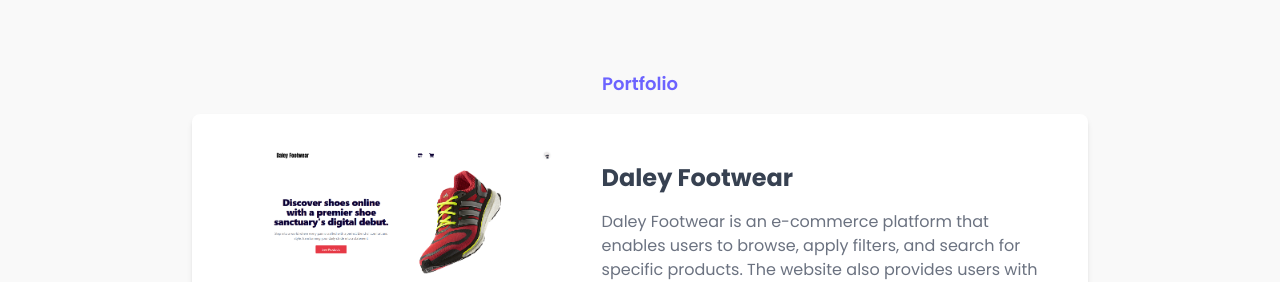
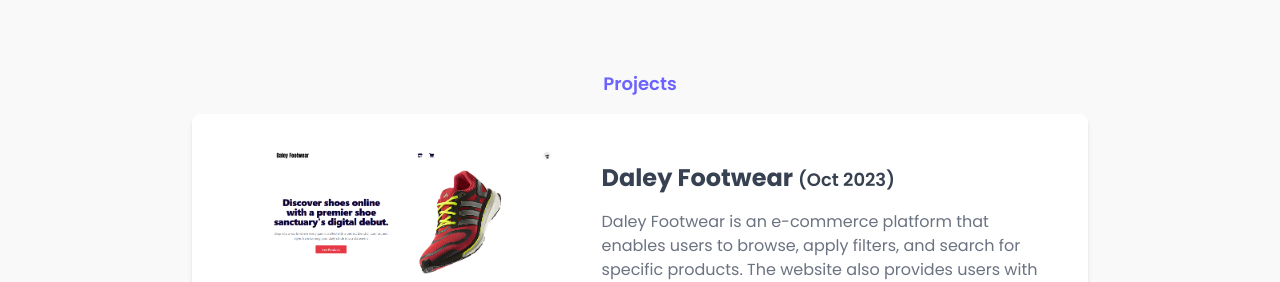
Before and after one commit to Dale0311/DaleNDev, a React (Vite) app: page / in a window 1280 px wide. Shown: the part 1321-1603 px from the top of the page. Built offline with nearby package versions, Linux system fonts and the light colour scheme.

Commit message:
c: projects

```diff
--- a/src/mycomp/Projects.tsx
+++ b/src/mycomp/Projects.tsx
@@ -3,15 +3,18 @@
 import { HiOutlineExternalLink } from "react-icons/hi";
 function Projects() {
   return (
-    <div className="bg-[#F9F9F9] h-screen">
+    <div className="bg-[#F9F9F9]">
       <div className="container flex flex-col items-center justify-center p-4 sm:p-20 space-y-4">
-        <p className="text-lg font-semibold text-[#6C63FF]">Portfolio</p>
+        <p className="text-lg font-semibold text-[#6C63FF]">Projects</p>
         <div className=" md:w-4/5 bg-white flex flex-col space-y-4 lg:flex-row p-4 sm:p-8 shadow-md rounded-lg">
           <div>
             <img src={projectOneSs} alt="First project screenshot" />
           </div>
           <div className="space-y-4">
-            <h1 className="text-xl sm:text-2xl font-bold">Daley Footwear</h1>
+            <h1 className="text-xl sm:text-2xl font-bold">
+              Daley Footwear{" "}
+              <span className="text-lg font-semibold">(Oct 2023)</span>
+            </h1>
             <p className="text-sm sm:text-base text-gray-500">
               Daley Footwear is an e-commerce platform that enables users to
               browse, apply filters, and search for specific products. The
```
